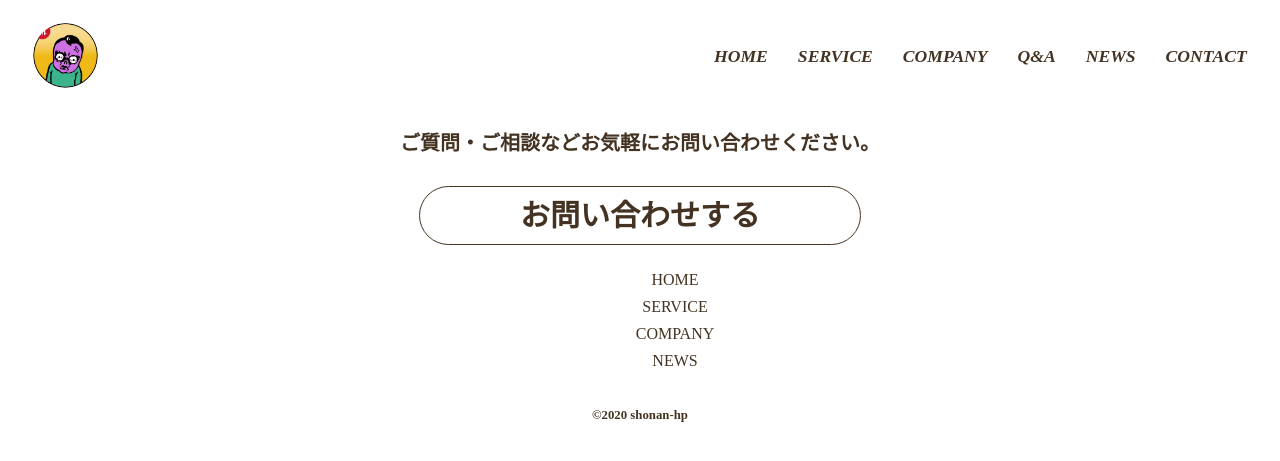
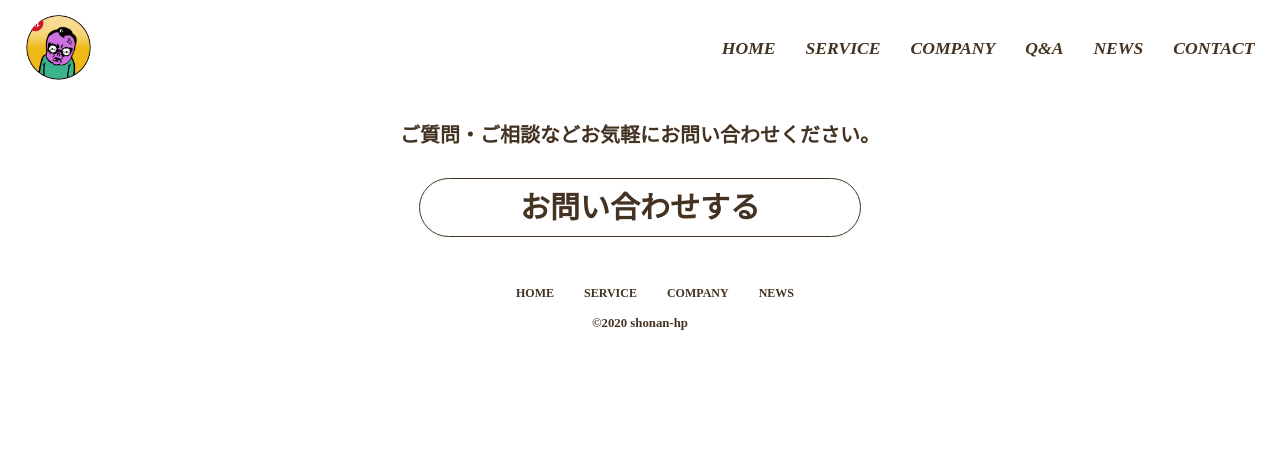
Before and after one commit to JUNJI-MUROI/hp, a PHP site: page /header.html in a window 1280 px wide. Shown: the top 461 px of the page. Run offline with PHP 8.4, Linux system fonts and the light colour scheme.

Commit message:
index.htmlとstyle.cssを編集しました。

```diff
--- a/index.html
+++ b/index.html
@@ -214,10 +214,10 @@
                     <div class="row">
                         <div class="col-md-12 text-center animate-box topcontact-outer">
                             <div class="topcontact-conts">
-                                <div class="topcontact-txt">ご質問・ご相談などお気軽にお問い合わせください。</div>
+                                <!-- <div class="topcontact-txt">ご質問・ご相談などお気軽にお問い合わせください。</div>
                                 <div class="btnlink text-center">
                                     <a href="https://www.dar-win.jp/contact" class="toiawasebtn">お問合せする</a>
-                                </div>
+                                </div> -->
                             </div>
                         </div>
                     </div>
--- a/style.css
+++ b/style.css
@@ -90,15 +90,12 @@ li {
     font-size: 30px;
     padding-top: 200px;
 }
-<<<<<<< HEAD
-=======
 /* ======= */
 
->>>>>>> 003efa7443a7c8666e782003ba36205e674e9c30
 
 *{
   margin: 0;
-  padding: 0;
+  padding:0;
 }
 
 html {
@@ -176,17 +173,17 @@ img {
   border: solid 1px #432;
 }
 
-.footer-xontact-button:hover{
+.footer-contact-button:hover{
   background-color: rgba(137, 189, 222, 0.5);
 
 }
 
-<<<<<<< HEAD
+/* <<<<<<< HEAD */
 .wrapper {
 
   padding: 0 2%;
 }
-=======
+/* ======= */
 .footer-nav{
   display: flex;
   font-size: 0.75rem;
@@ -247,4 +244,4 @@ small{
 =======
 
 >>>>>>> 1612a361de1e99b68cd0bc2f821f226983f85d14 */
->>>>>>> 003efa7443a7c8666e782003ba36205e674e9c30
+/* >>>>>>> 003efa7443a7c8666e782003ba36205e674e9c30 */
```
